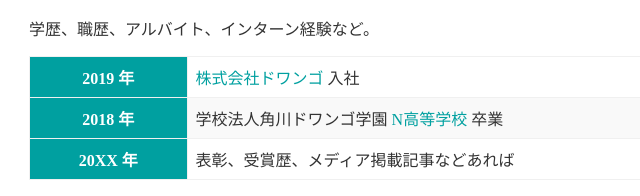
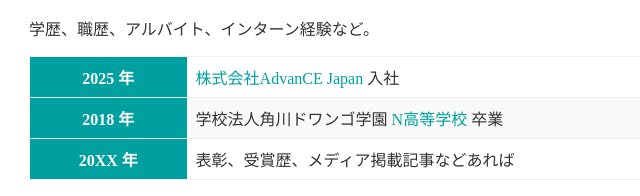
Before and after one commit to miya20250416/miya20250416.github.io, a plain HTML site: page index.html in a window 1280 px wide. Shown: the part 1032-1228 px from the top of the page, 1-641 px from the left. Drawn offline with Linux system fonts and the light colour scheme.

Commit message:
Update index.html

```diff
--- a/index.html
+++ b/index.html
@@ -69,8 +69,8 @@
     <p>学歴、職歴、アルバイト、インターン経験など。</p>
     <table>
       <tr>
-        <th>2019 年</th>
-        <td><a href="https://dwango.co.jp/">株式会社ドワンゴ</a> 入社</td>
+        <th>2025 年</th>
+        <td><a href="https://advance-jpn.com/">株式会社AdvanCE Japan</a> 入社</td>
       </tr>
       <tr>
         <th>2018 年</th>
```
